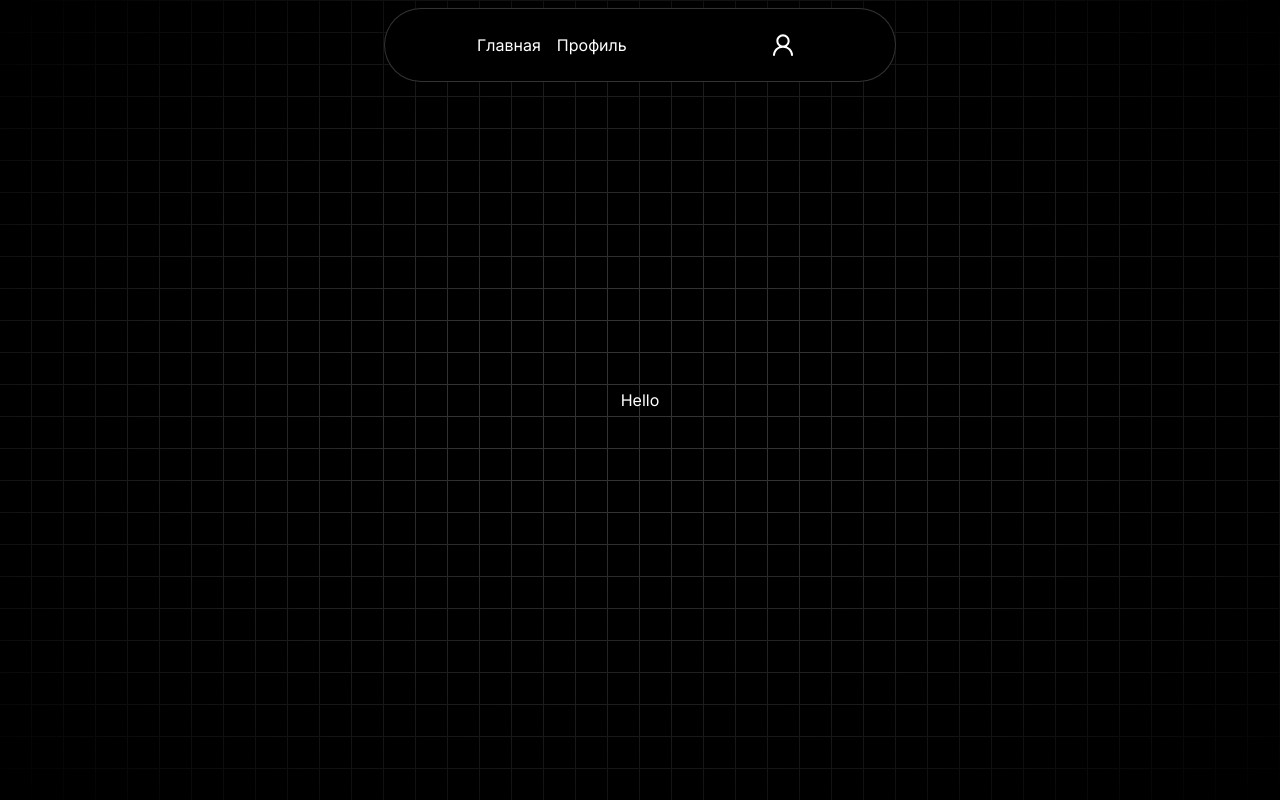
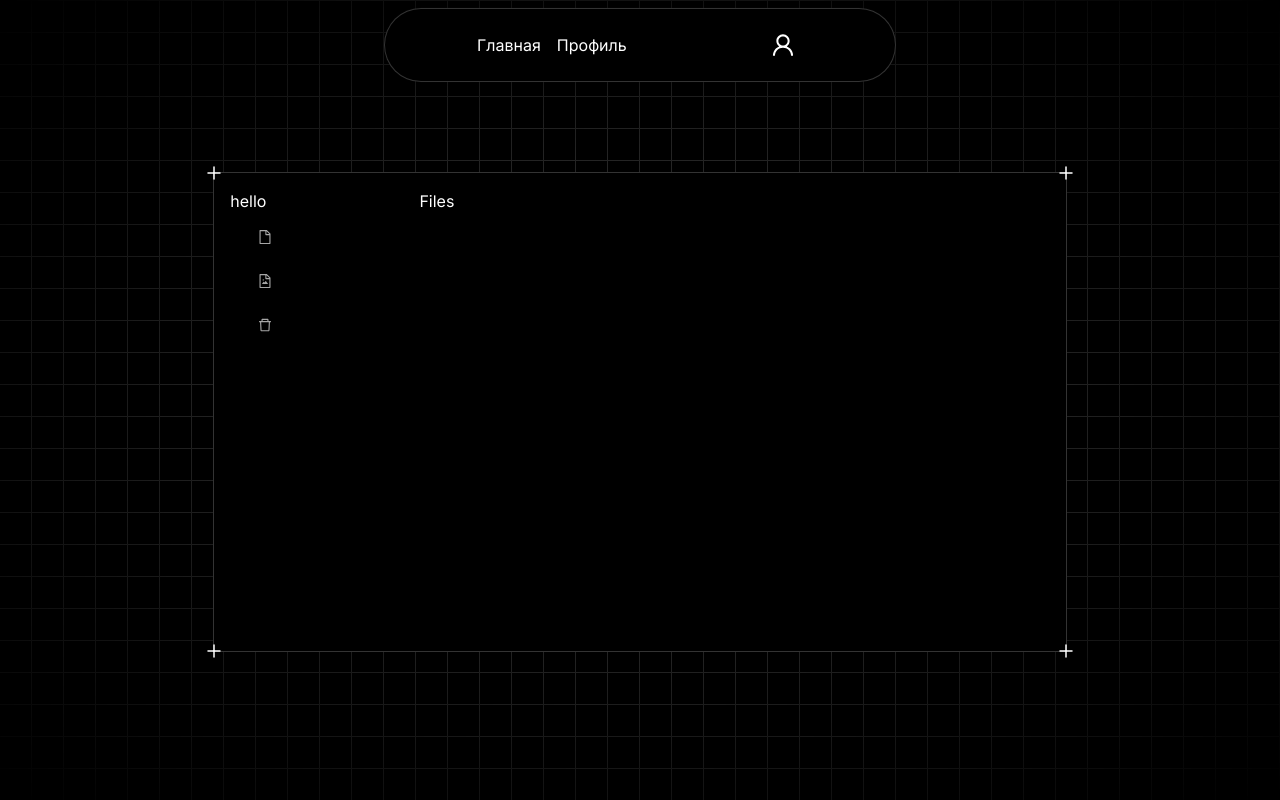
Before and after one commit to Okarix/cloud_storage-frontend, a Next.js app: page /dashboard in a window 1280 px wide. Built offline with nearby package versions, Linux system fonts and the light colour scheme.

Commit message:
ui: dashboard menu

```diff
--- a/src/api/auth.ts
+++ b/src/api/auth.ts
@@ -1,6 +1,5 @@
 import axios from '@/core/axios';
 import { LoginFormDTO, LoginResponseDTO, RegisterFormDTO, RegisterResponseDTO, User } from './dto/auth.dto';
-import { destroyCookie } from 'nookies';
 
 export const login = async (values: LoginFormDTO): Promise<LoginResponseDTO> => {
 	return (await axios.post('/auth/login', values)).data;
@@ -10,10 +9,20 @@ export const register = async (values: RegisterFormDTO): Promise<RegisterRespons
 	return (await axios.post('/auth/register', values)).data;
 };
 
-export const getMe = async (): Promise<User> => {
-	return (await axios.get('/users/me')).data;
-};
+// export const getMe = async (token: string): Promise<User> => {
+// 	try {
+// 		const response = await axios.get('/users/me', {
+// 			headers: {
+// 				Authorization: `Bearer ${token}`,
+// 			},
+// 		});
+
+// 		return response.data;
+// 	} catch (error: any) {
+// 		throw new Error('Ошибка получения данных пользователя: ' + error.message);
+// 	}
+// };
 
 export const logOut = () => {
-	destroyCookie(null, '_token', { path: '/' });
+	window.localStorage.removeItem('_token');
 };
--- a/src/app/dashboard/page.tsx
+++ b/src/app/dashboard/page.tsx
@@ -1,7 +1,57 @@
+'use client';
+import DashboardCard from '../ui/dashboard-card';
+import { Menu, ConfigProvider } from 'antd';
+import { DeleteOutlined, FileImageOutlined, FileOutlined } from '@ant-design/icons';
+import { useRouter } from 'next/navigation';
+
 export default function Dashboard() {
+	const router = useRouter();
 	return (
-		<div>
-			<h1 className='text-white'>Hello</h1>
-		</div>
+		<DashboardCard>
+			<main className='grid grid-cols-[0.3fr_1fr]'>
+				<div className='w-4/12'>
+					<button className='text-white'>hello</button>
+					<ConfigProvider
+						theme={{
+							components: {
+								Menu: {
+									darkItemBg: 'black',
+									darkItemSelectedBg: 'gray',
+								},
+							},
+						}}
+					>
+						<Menu
+							mode='inline'
+							theme='dark'
+							items={[
+								{
+									key: `/dashboard`,
+									icon: <FileOutlined />,
+									label: `Файлы`,
+									onClick: () => router.push('/dashboard'),
+								},
+								{
+									key: `/dashboard/photos`,
+									icon: <FileImageOutlined />,
+									label: `Фото`,
+									onClick: () => router.push('/dashboard/photos'),
+								},
+								{
+									key: `/dashboard/trash`,
+									icon: <DeleteOutlined />,
+									label: `Корзина`,
+									onClick: () => router.push('/dashboard/trash'),
+								},
+							]}
+						/>
+					</ConfigProvider>
+				</div>
+
+				<div className='w-4/6'>
+					<h1 className='text-white'>Files</h1>
+				</div>
+			</main>
+		</DashboardCard>
 	);
 }
--- /dev/null
+++ b/src/app/dashboard/profile/page.tsx
@@ -0,0 +1,7 @@
+export default function Profile() {
+	return (
+		<div>
+			<h1 className='text-white'>Hell o</h1>
+		</div>
+	);
+}
--- /dev/null
+++ b/src/app/ui/dashboard-card.tsx
@@ -0,0 +1,32 @@
+export default function DashboardCard({ children }: { children: React.ReactNode }) {
+	return (
+		<div className='border border-white/[0.2]  mt-6 w-4/6 mx-auto p-4 relative h-[30rem] bg-black'>
+			<Icon className='absolute h-6 w-6 -top-3 -left-3 text-white' />
+			<Icon className='absolute h-6 w-6 -bottom-3 -left-3 text-white' />
+			<Icon className='absolute h-6 w-6 -top-3 -right-3 text-white' />
+			<Icon className='absolute h-6 w-6 -bottom-3 -right-3 text-white' />
+
+			{children}
+		</div>
+	);
+}
+
+export const Icon = ({ className, ...rest }: any) => {
+	return (
+		<svg
+			xmlns='http://www.w3.org/2000/svg'
+			fill='none'
+			viewBox='0 0 24 24'
+			strokeWidth='1.5'
+			stroke='currentColor'
+			className={className}
+			{...rest}
+		>
+			<path
+				strokeLinecap='round'
+				strokeLinejoin='round'
+				d='M12 6v12m6-6H6'
+			/>
+		</svg>
+	);
+};
--- a/src/app/ui/login.tsx
+++ b/src/app/ui/login.tsx
@@ -27,9 +27,7 @@ export function Login() {
 		try {
 			const { token } = await Api.auth.login(formData);
 
-			setCookie(null, '_token', token, {
-				path: '/',
-			});
+			window.localStorage.setItem('token', token);
 
 			setFormData({
 				email: '',
--- a/src/app/ui/navbar.tsx
+++ b/src/app/ui/navbar.tsx
@@ -1,16 +1,22 @@
+'use client';
+
 import { Avatar, Button, Popover } from 'antd';
 import Link from 'next/link';
 import React from 'react';
 import { UserOutlined } from '@ant-design/icons';
-
-const content = (
-	<div>
-		<p>Content</p>
-		<p>Content</p>
-	</div>
-);
+import * as Api from '@/api';
+import { useRouter } from 'next/navigation';
 
 export default function NavBar() {
+	const router = useRouter();
+
+	const onClickLogOut = () => {
+		if (window.confirm('Вы действительно хотите выйти?')) {
+			Api.auth.logOut();
+			router.push('/');
+		}
+	};
+
 	return (
 		<nav className='fixed rounded-full border bg-black border-white/[0.2]  shadow-input flex justify-around items-center px-6 py-4 max-w-lg mx-auto mt-2 z-50 inset-x-0'>
 			<div className=' flex space-x-4'>
@@ -34,6 +40,7 @@ export default function NavBar() {
 					<Button
 						type='default'
 						className='bg-black text-white'
+						onClick={onClickLogOut}
 					>
 						Выйти
 					</Button>
--- a/src/app/ui/sign-up.tsx
+++ b/src/app/ui/sign-up.tsx
@@ -29,9 +29,7 @@ export function SignUp() {
 		try {
 			const { token } = await Api.auth.register(formData);
 
-			setCookie(null, '_token', token, {
-				path: '/',
-			});
+			window.localStorage.setItem('token', token);
 
 			setFormData({
 				email: '',
```
Also changed, not shown: src/utils/checkAuth.ts (deleted, +0 -20 lines).
